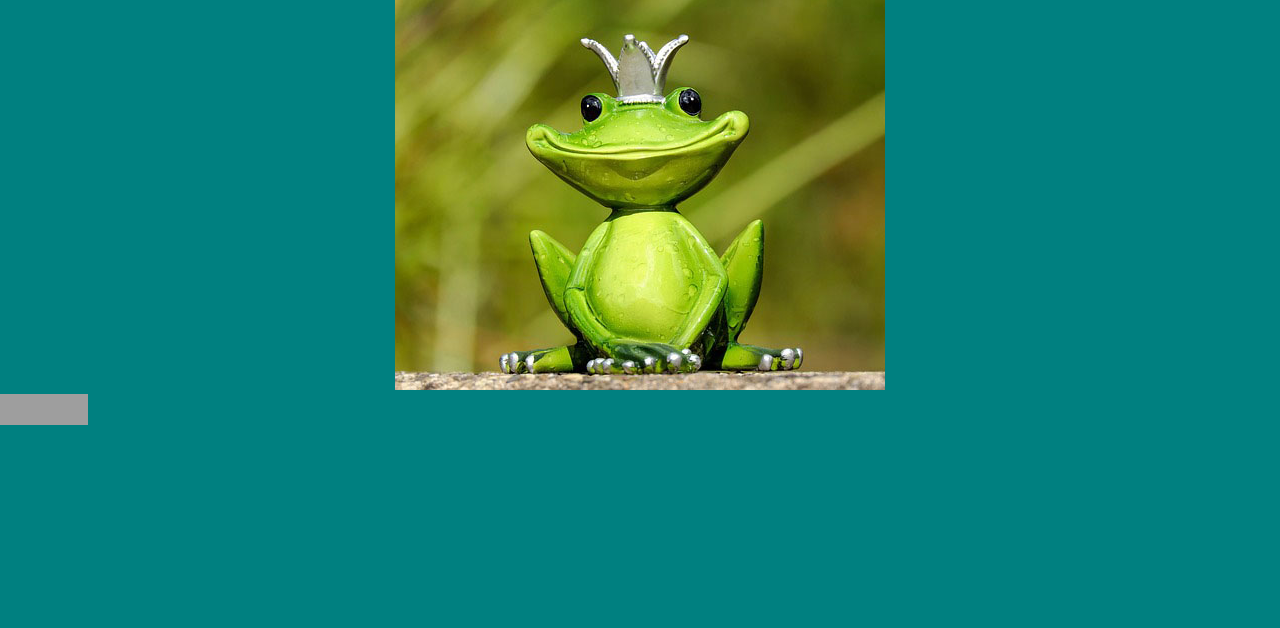
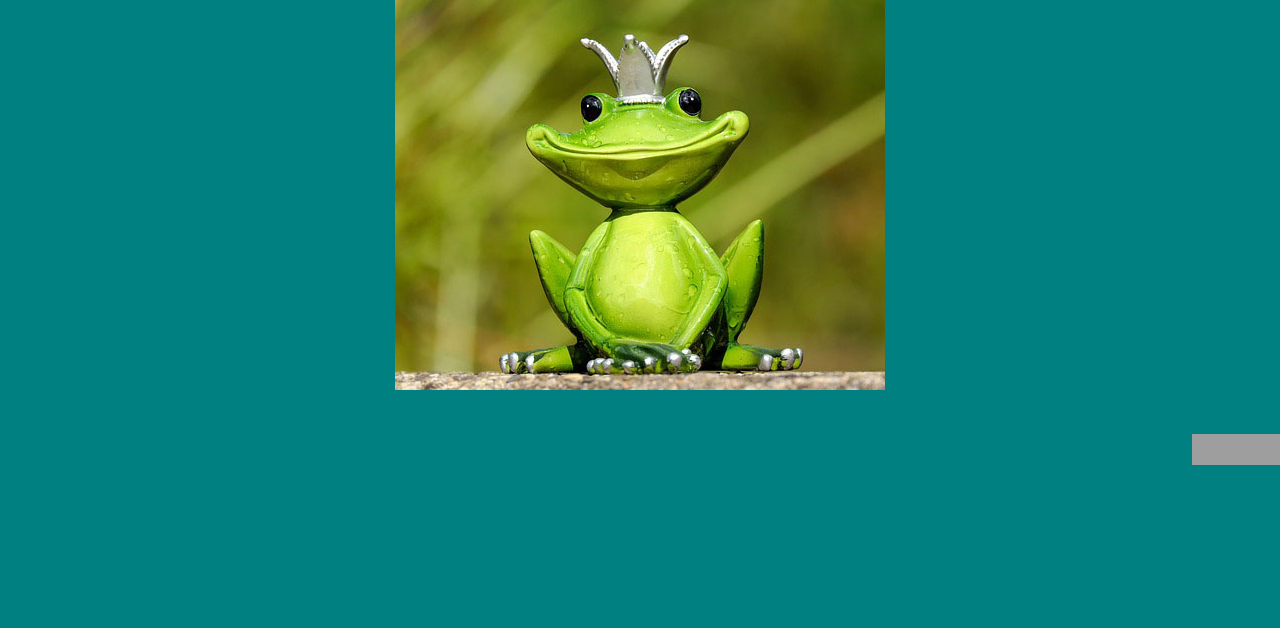
Before and after one commit to Ruslanito/HTML2, a PHP site: page / in a window 1280 px wide. Shown: the part 128-756 px from the top of the page. Run offline with PHP 8.4, Linux system fonts and the light colour scheme; grey boxes are pictures that could not be loaded.

Commit message:
moving li-count in Site-ver17

```diff
--- a/Site-ver17/Styles/styles.css
+++ b/Site-ver17/Styles/styles.css
@@ -49,3 +49,7 @@ footer {
 .mailto {
    text-align: right;
 }
+
+.li-count {
+   text-align: right;
+}
--- a/Site-ver17/index.html
+++ b/Site-ver17/index.html
@@ -27,6 +27,13 @@
          <p class="p2">
             <img src="Images/frog-490_391_ver2.jpg" width="490" height="391" alt="We are developing" title="We are developing"></p>
 
+
+      </div>
+
+      <div class="footer">
+                  <div class="li-count">
+
+
                   <!--LiveInternet counter-->
                   <script type="text/javascript">
                      document.write("<a href='//www.liveinternet.ru/click' " +
@@ -42,8 +49,6 @@
                   <!--/LiveInternet-->
                   </div>
 
-      <div class="footer">
-
             <footer>
                <div class="mailto">
                   <a href="mailto:info@28060.databor.pw/" title="Our e-mail"> Mail to "Our Earth"</a>
```
Lines whose indentation alone changed are shown as unchanged.
